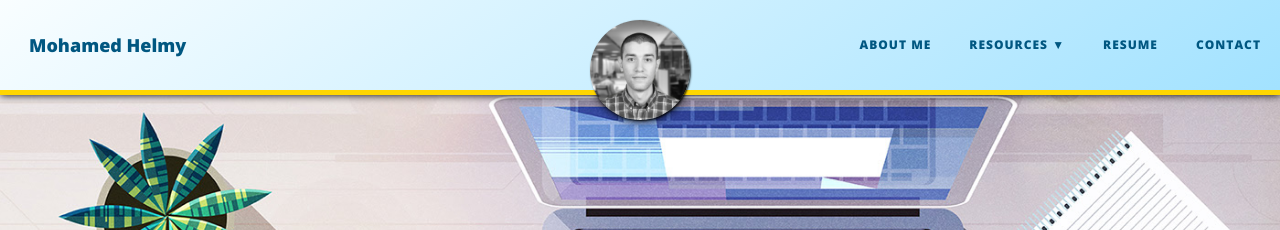
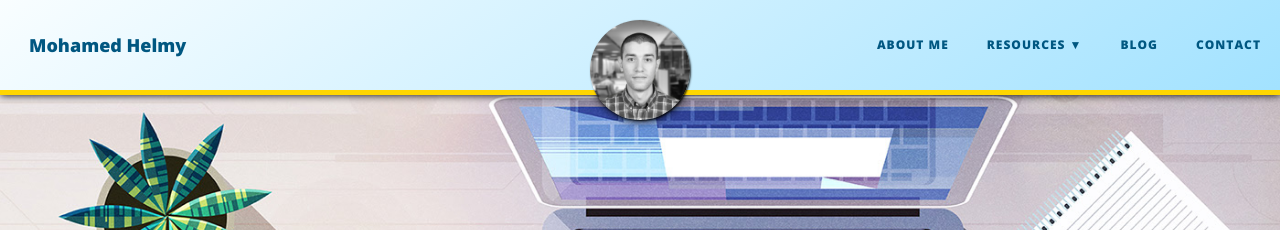
Before and after one commit to M-Helmy/m-helmy.github.io, a Jekyll site: the page built from index.md, in a window 1280 px wide. Shown: the top 230 px of the page. Built offline with Jekyll 4.4.1, drawn with Linux system fonts in a browser that asks for light colours; nearby versions of some CDN libraries; comment, search, counter and statistics services are not loaded.

Commit message:
Update _config.yml

```diff
--- a/_config.yml
+++ b/_config.yml
@@ -28,7 +28,7 @@ navbar-links:
     - linkedin: "https://www.linkedin.com/in/mohamedhelmy/"
     - Learn markdown: "http://www.markdowntutorial.com/"
     - GitHub Profile: "https://github.com/M-Helmy"
-  Resume: "index.md"
+  Blog: "blog"
   Contact: "contact"
 # Image to show in the navigation bar - image must be a square (width = height)
 # Remove this parameter if you don't want an image in the navbar
```
